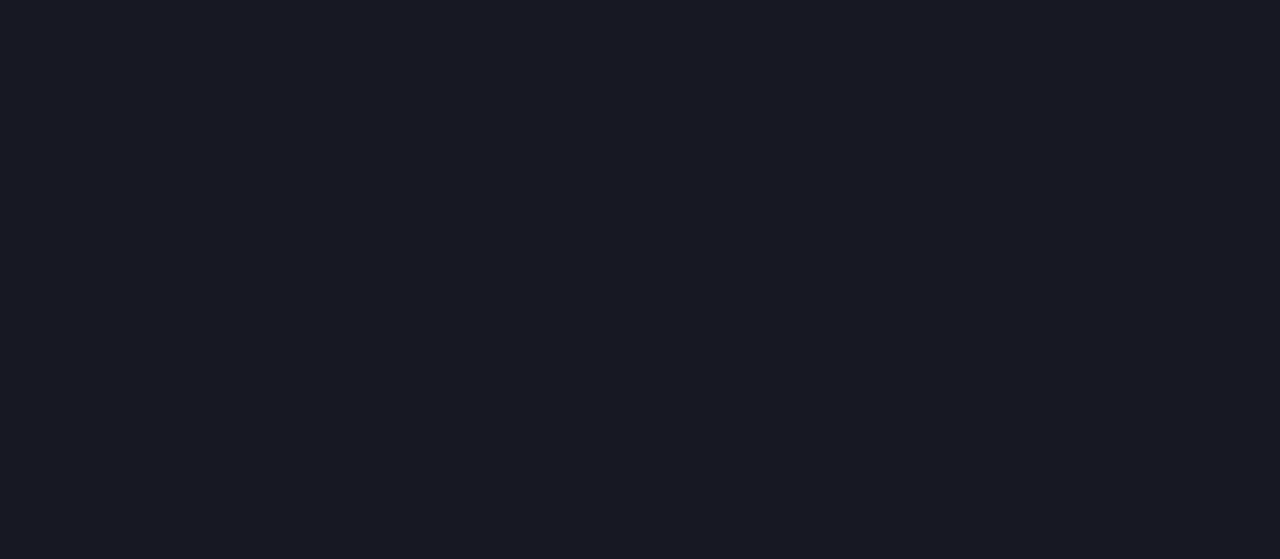
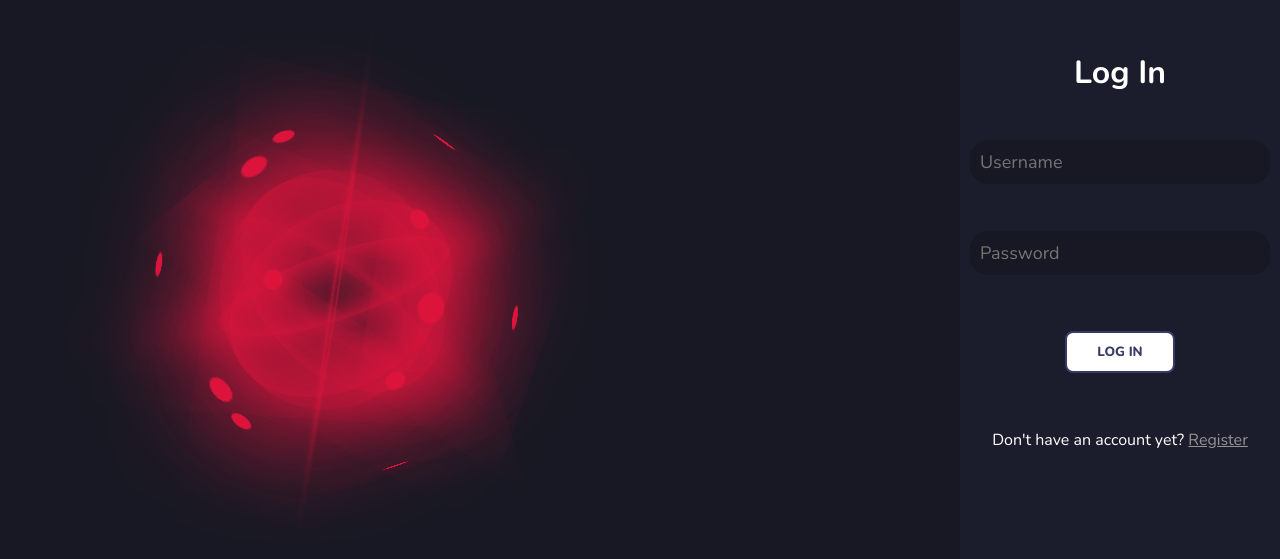
Before and after one commit to YockyMai/messanger, a React (Create React App) app: page /login in a window 1280 px wide. Before the commit this address had no page. Shown: the part 109-668 px from the top of the page. Built offline with nearby package versions, Linux system fonts and the light colour scheme.

Commit message:
Сверстал страницу Логина

```diff
--- a/src/App.tsx
+++ b/src/App.tsx
@@ -3,6 +3,7 @@ import { Route, Routes } from 'react-router-dom';
 import styled from 'styled-components';
 import { Main } from './pages/Main';
 import { Registration } from './pages/Registration';
+import { Login } from './pages/Login';
 
 const AppWraper = styled.div`
 	color: #fff;
@@ -10,7 +11,12 @@ const AppWraper = styled.div`
 	min-height: 100vh;
 	width: 100%;
 	a {
+		transition: 0.3s;
 		color: #949494;
+		&:hover {
+			color: #ffffff;
+			transition: 0.3s;
+		}
 	}
 `;
 
@@ -20,6 +26,7 @@ function App() {
 			<Routes>
 				<Route path="/registration" element={<Registration />} />
 				<Route path="/" element={<Main />} />
+				<Route path="/login" element={<Login />} />
 			</Routes>
 		</AppWraper>
 	);
--- a/src/components/Button.tsx
+++ b/src/components/Button.tsx
@@ -37,6 +37,9 @@ const ButtonStyles = styled.button`
 		left: 150px;
 		transition: 0.5s ease-in-out;
 	}
+	p {
+		font-weight: 800;
+	}
 `;
 
 interface ButtonProps {
@@ -44,5 +47,9 @@ interface ButtonProps {
 }
 
 export const Button: React.FC<ButtonProps> = ({ children }) => {
-	return <ButtonStyles>{children}</ButtonStyles>;
+	return (
+		<ButtonStyles>
+			<p>{children}</p>
+		</ButtonStyles>
+	);
 };
--- /dev/null
+++ b/src/pages/Login.tsx
@@ -0,0 +1,167 @@
+import React from 'react';
+import { Link } from 'react-router-dom';
+import styled from 'styled-components';
+import { Button } from '../components/Button';
+import { Input } from '../components/Input';
+
+const Animation = styled.div`
+	position: relative;
+	width: 70%;
+	overflow: hidden;
+	.view {
+		transform: scale(2);
+		position: absolute;
+		top: 0;
+		left: 0;
+		right: 0;
+		bottom: 0;
+		perspective: 400;
+	}
+
+	.plane {
+		width: 120px;
+		height: 120px;
+		transform-style: preserve-3d;
+	}
+	.plane.main {
+		position: absolute;
+		top: 0;
+		left: 0;
+		right: 0;
+		bottom: 0;
+		margin: auto;
+		transform: rotateX(60deg) rotateZ(-30deg);
+		-webkit-animation: rotate 20s infinite linear;
+		animation: rotate 20s infinite linear;
+	}
+	.plane.main .circle {
+		width: 120px;
+		height: 120px;
+		position: absolute;
+		transform-style: preserve-3d;
+		border-radius: 100%;
+		box-sizing: border-box;
+		box-shadow: 0 0 60px crimson, inset 0 0 60px crimson;
+	}
+	.plane.main .circle::before,
+	.plane.main .circle::after {
+		content: '';
+		display: block;
+		position: absolute;
+		top: 0;
+		left: 0;
+		right: 0;
+		bottom: 0;
+		margin: auto;
+		width: 10%;
+		height: 10%;
+		border-radius: 100%;
+		background: crimson;
+		box-sizing: border-box;
+		box-shadow: 0 0 60px 2px crimson;
+	}
+	.plane.main .circle::before {
+		transform: translateZ(-90px);
+	}
+	.plane.main .circle::after {
+		transform: translateZ(90px);
+	}
+	.plane.main .circle:nth-child(1) {
+		transform: rotateZ(72deg) rotateX(63.435deg);
+	}
+	.plane.main .circle:nth-child(2) {
+		transform: rotateZ(144deg) rotateX(63.435deg);
+	}
+	.plane.main .circle:nth-child(3) {
+		transform: rotateZ(216deg) rotateX(63.435deg);
+	}
+	.plane.main .circle:nth-child(4) {
+		transform: rotateZ(288deg) rotateX(63.435deg);
+	}
+	.plane.main .circle:nth-child(5) {
+		transform: rotateZ(360deg) rotateX(63.435deg);
+	}
+
+	@-webkit-keyframes rotate {
+		0% {
+			transform: rotateX(0) rotateY(0) rotateZ(0);
+		}
+		100% {
+			transform: rotateX(360deg) rotateY(360deg) rotateZ(360deg);
+		}
+	}
+
+	@keyframes rotate {
+		0% {
+			transform: rotateX(0) rotateY(0) rotateZ(0);
+		}
+		100% {
+			transform: rotateX(360deg) rotateY(360deg) rotateZ(360deg);
+		}
+	}
+`;
+
+const LoginForm = styled.form`
+	margin-top: 50%;
+	display: flex;
+	flex-direction: column;
+	justify-content: space-between;
+	align-items: center;
+	height: 50%;
+`;
+
+const LoginWraper = styled.div`
+	display: grid;
+	height: 100vh;
+	grid-template-columns: 3fr 1fr;
+	.loginform-container {
+		height: 100%;
+		background-color: #1c1d2c;
+	}
+`;
+
+export const Login = () => {
+	const [username, setUsername] = React.useState('');
+	const [password, setPassword] = React.useState('');
+
+	return (
+		<LoginWraper>
+			<Animation>
+				<div className="view">
+					<div className="plane main">
+						<div className="circle"></div>
+						<div className="circle"></div>
+						<div className="circle"></div>
+						<div className="circle"></div>
+						<div className="circle"></div>
+						<div className="circle"></div>
+					</div>
+				</div>
+			</Animation>
+			<div className="loginform-container">
+				<LoginForm>
+					<h1 className="header">Log In</h1>
+					<Input
+						placeholder="Username"
+						type="text"
+						value={username}
+						setValue={setUsername}
+						width={'300px'}
+					/>
+					<Input
+						placeholder="Password"
+						type="password"
+						value={password}
+						setValue={setPassword}
+						width={'300px'}
+					/>
+					<Button>LOG IN</Button>
+					<p>
+						Don't have an account yet?{' '}
+						<Link to="/registration">Register</Link>
+					</p>
+				</LoginForm>
+			</div>
+		</LoginWraper>
+	);
+};
--- a/src/pages/Registration.tsx
+++ b/src/pages/Registration.tsx
@@ -13,7 +13,7 @@ const From = styled.form`
 	flex-direction: column;
 	padding: 100px;
 	background-color: #1c1d2c;
-	border-radius: 1em;
+	border-radius: 3em;
 	align-items: center;
 	.header {
 		font-weight: 300;
```
